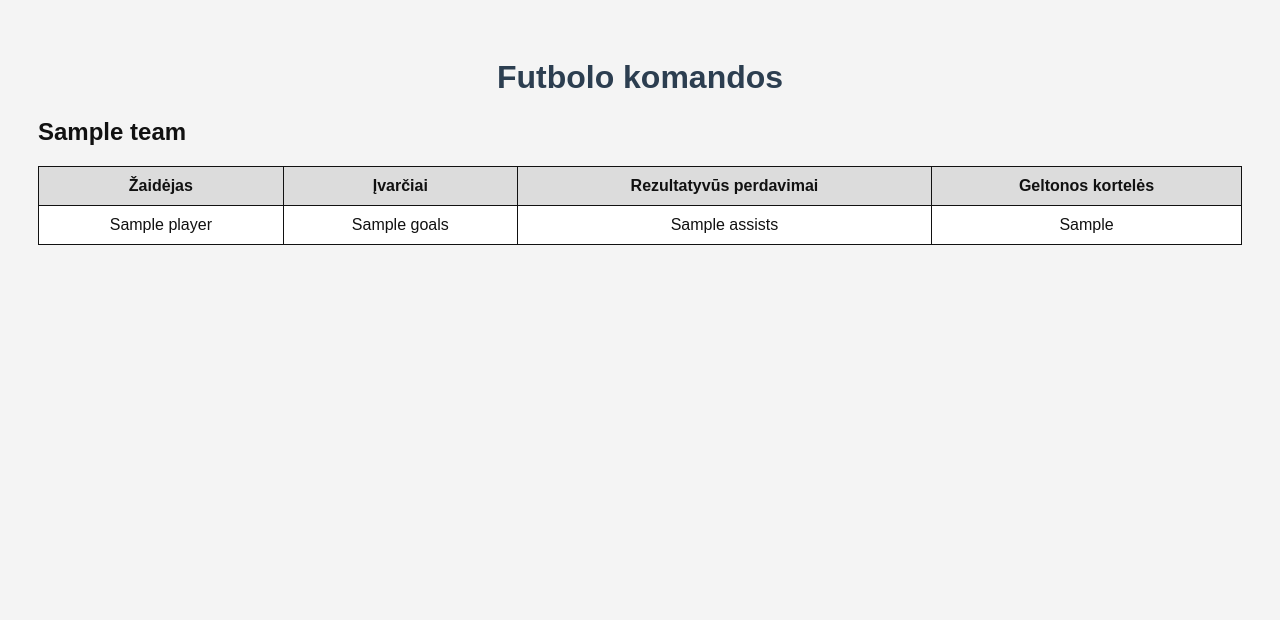
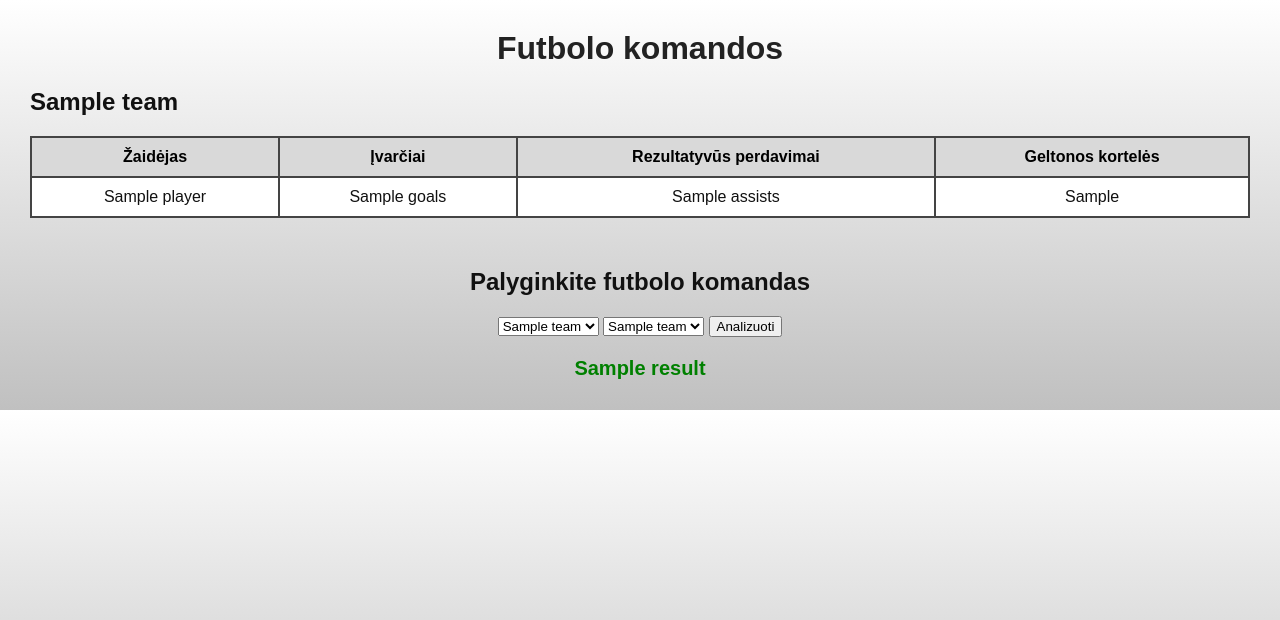
Before and after one commit to Pliusminus2002/sports-analyzer, a Flask app: template app/templates/football.html in a window 1280 px wide. Shown: the top 620 px of the page. Run offline with Flask 3, Linux system fonts and the light colour scheme; the template is opened without the code that fills it: most values are stand-ins (such as "Sample title", 1, 10 or a date in 2020).

Commit message:
Update football.html

```diff
--- a/app/templates/football.html
+++ b/app/templates/football.html
@@ -6,13 +6,13 @@
     <style>
         body {
             font-family: Arial, sans-serif;
-            background-color: #f4f4f4;
+            margin: 30px;
+            background: linear-gradient(to bottom, #ffffff, #c0c0c0);
             color: #111;
-            padding: 30px;
         }
         h1 {
+            color: #222;
             text-align: center;
-            color: #2c3e50;
         }
         .team {
             margin-bottom: 40px;
@@ -21,18 +21,29 @@
             width: 100%;
             border-collapse: collapse;
             margin-top: 10px;
-            background-color: #ffffff;
+            background-color: #fff;
         }
         th, td {
-            border: 1px solid #111;
+            border: 2px solid #444;
             padding: 10px;
             text-align: center;
         }
         th {
-            background-color: #dcdcdc;
+            background-color: #d9d9d9;
+            color: #000;
         }
         tr:nth-child(even) {
-            background-color: #f0f0f0;
+            background-color: #f7f7f7;
+        }
+        form {
+            margin-top: 50px;
+            text-align: center;
+        }
+        .result {
+            margin-top: 20px;
+            font-size: 20px;
+            font-weight: bold;
+            color: green;
         }
     </style>
 </head>
@@ -64,5 +75,25 @@
             </table>
         </div>
     {% endfor %}
+
+    <!-- ANALIZATORIAUS FORMA ČIA -->
+    <form method="POST">
+        <h2>Palyginkite futbolo komandas</h2>
+        <select name="team1">
+            {% for team in teams %}
+                <option value="{{ team.name }}">{{ team.name }}</option>
+            {% endfor %}
+        </select>
+        <select name="team2">
+            {% for team in teams %}
+                <option value="{{ team.name }}">{{ team.name }}</option>
+            {% endfor %}
+        </select>
+        <button type="submit">Analizuoti</button>
+        {% if result %}
+        <p class="result">{{ result }}</p>
+        {% endif %}
+    </form>
+
 </body>
 </html>
```
